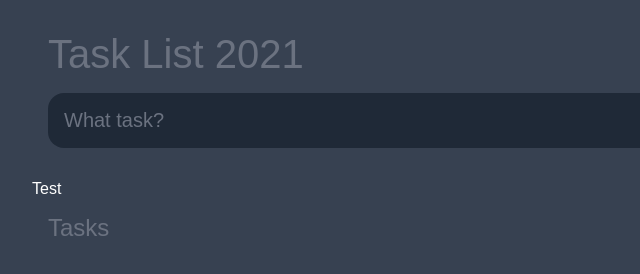
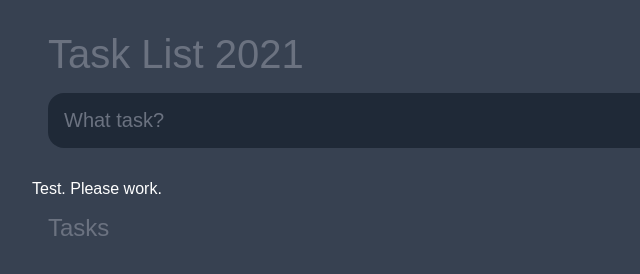
Before and after one commit to bbakerweb/todolist, a plain HTML site: page index.html in a window 1280 px wide. Shown: the full height of the page, 208-848 px from the left. Drawn offline with Linux system fonts and the light colour scheme.

Commit message:
test commit

```diff
--- a/index.html
+++ b/index.html
@@ -19,7 +19,7 @@
     </header>
 
     <main>
-        <p>Test</p>
+        <p>Test. Please work.</p>
         <section class="task-list">
             <h2>Tasks</h2>
             <div id="tasks">
```
